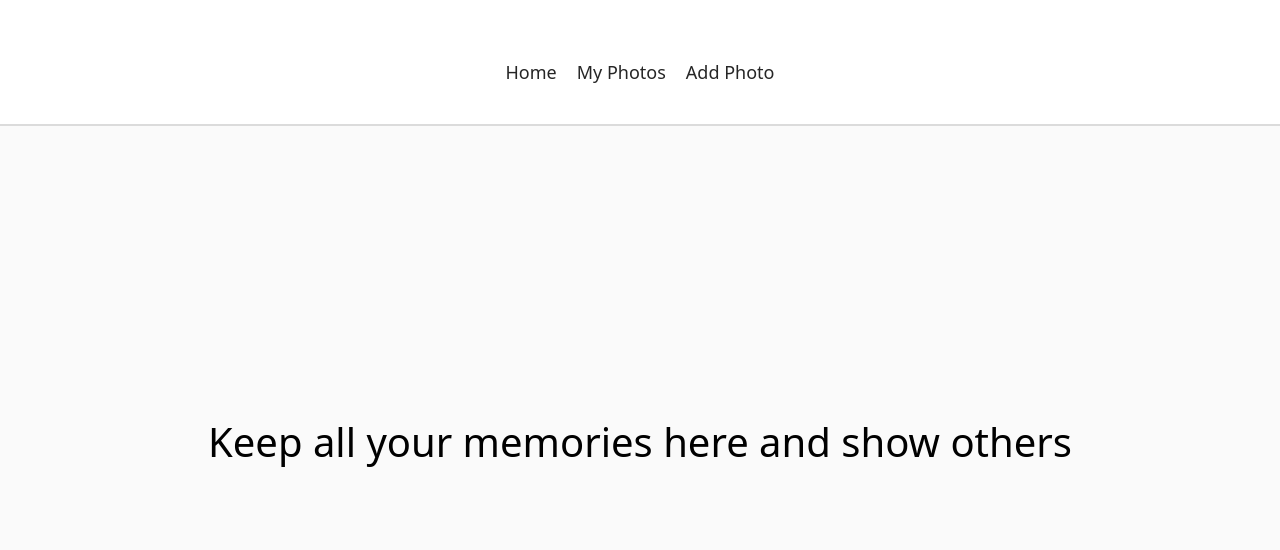
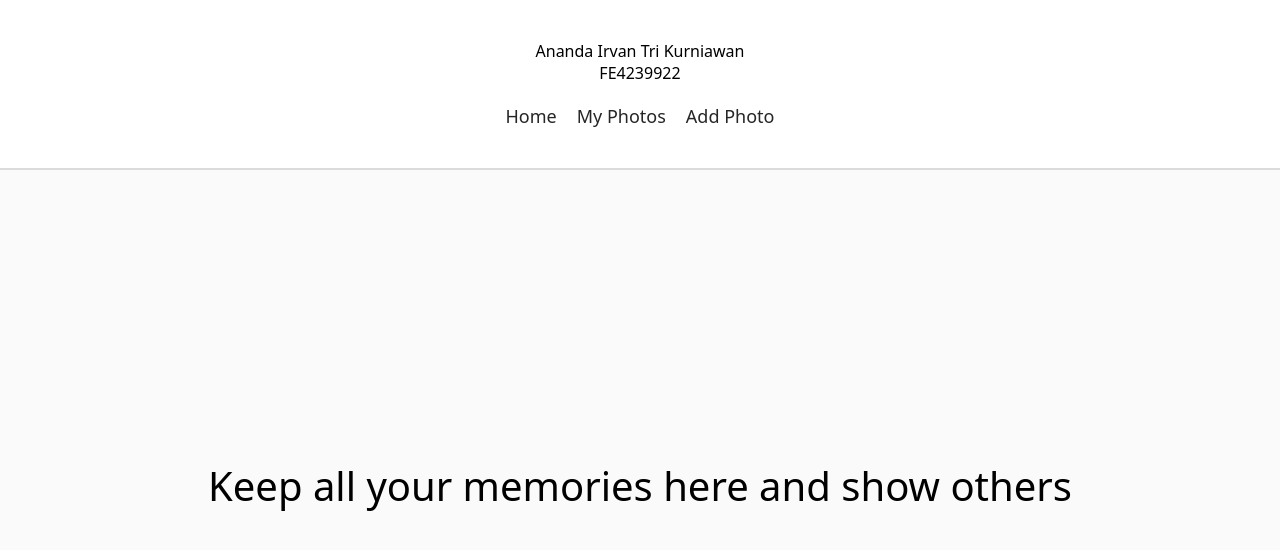
Before and after one commit to anandairvan053/app-galery, a React (Create React App) app: page / in a window 1280 px wide. Shown: the top 550 px of the page. Built offline with nearby package versions, Linux system fonts and the light colour scheme.

Commit message:
Update Full App.js

```diff
--- a/src/App.js
+++ b/src/App.js
@@ -11,7 +11,8 @@ const App = () => {
     <>
       <div className="navbar">
         <div className="studentInfo">
-
+          <p className="studentName">Ananda Irvan Tri Kurniawan</p>
+          <p className="studentId">FE4239922</p>
         </div>
         <Link to="/">Home</Link>
         <Link to="/photos">My Photos</Link>
```
